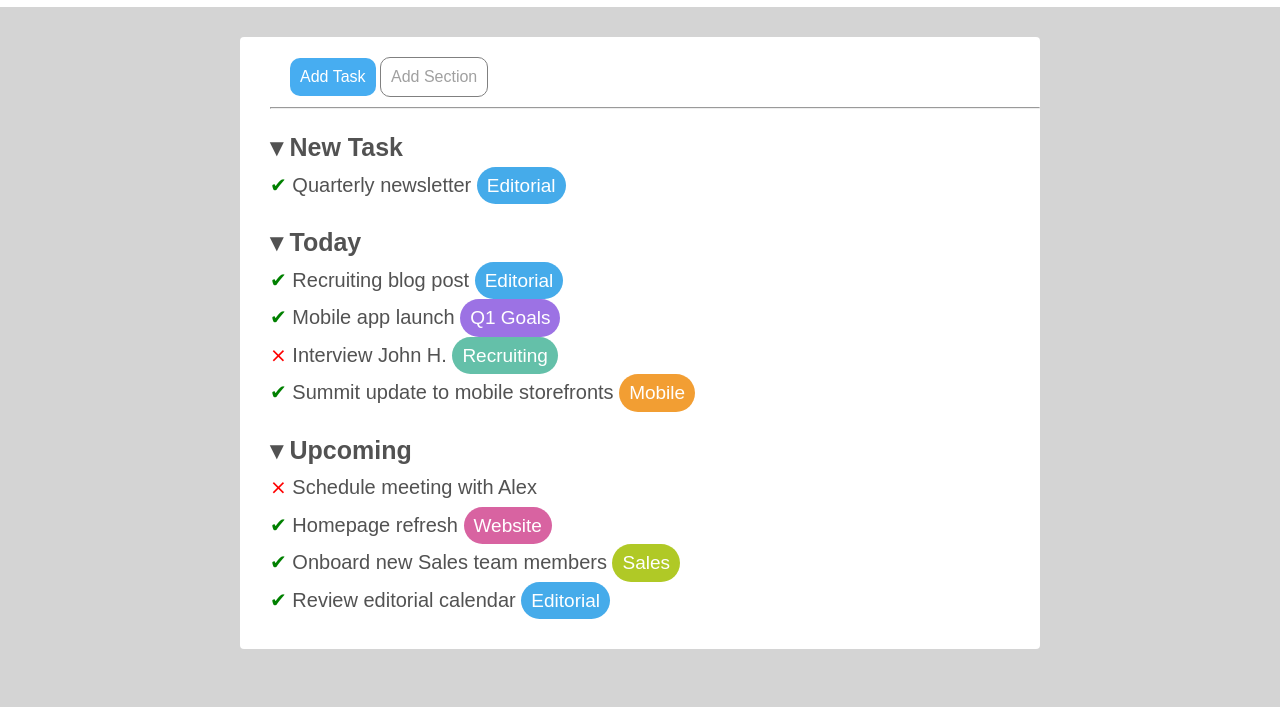
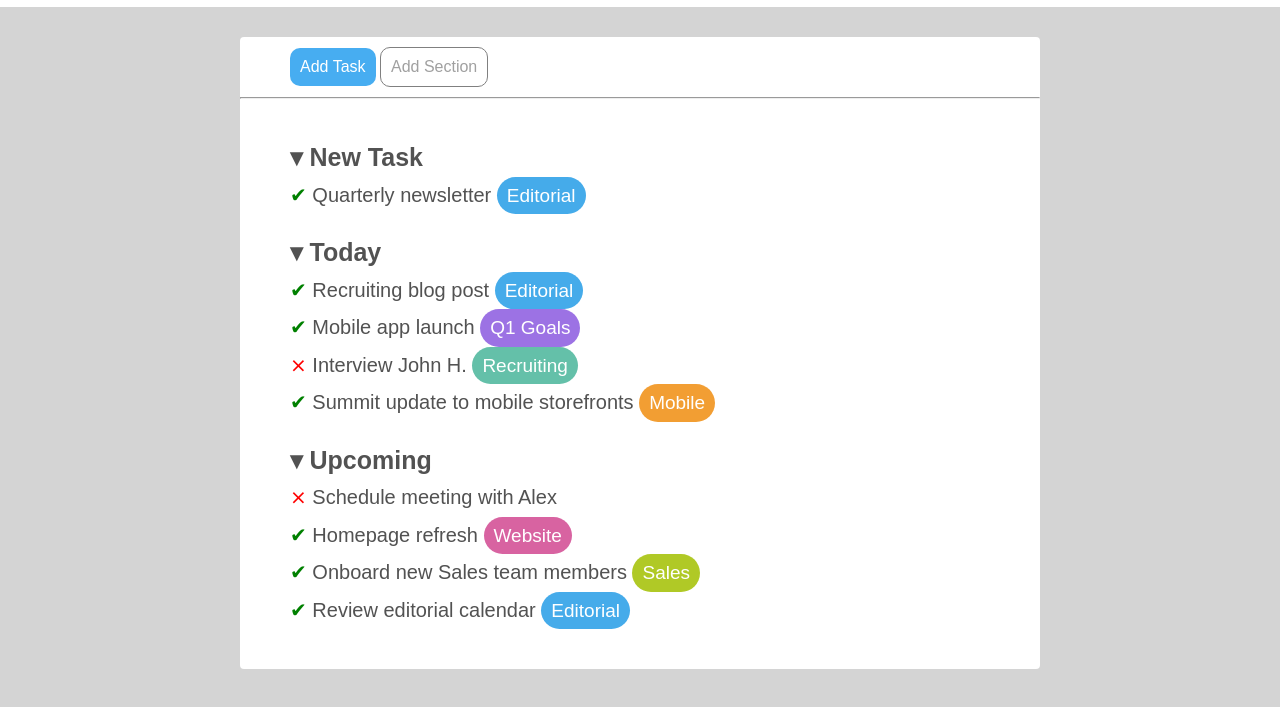
Before and after one commit to GianmarcoRuffi/html-css-toboolist, a plain HTML site: page index.html in a window 1280 px wide. Shown: the part 63-770 px from the top of the page. Drawn offline with Linux system fonts and the light colour scheme.

Commit message:
style: minor

```diff
--- a/css/style.css
+++ b/css/style.css
@@ -18,9 +18,6 @@ header {
   width: 800px;
   margin: 30px auto;
   border-radius: 4px;
-  padding-left: 30px;
-  padding-top: 10px;
-  padding-bottom: 30px;
 }
 
 body {
@@ -46,7 +43,8 @@ body {
 }
 
 nav {
-  padding: 10px 20px 10px 20px;
+  padding: 10px 50px 10px 20px;
+  padding-left: 50px;
 }
 
 .button {
@@ -75,10 +73,12 @@ p {
 }
 
 .list {
-  padding: 50px 40px 50px 4 0px;
   color: rgb(82, 82, 82);
   font-size: 25px;
   line-height: 1.5em;
+  padding-left: 50px;
+  padding-bottom: 40px;
+  padding-top: 20px;
 }
 
 .task {
```
